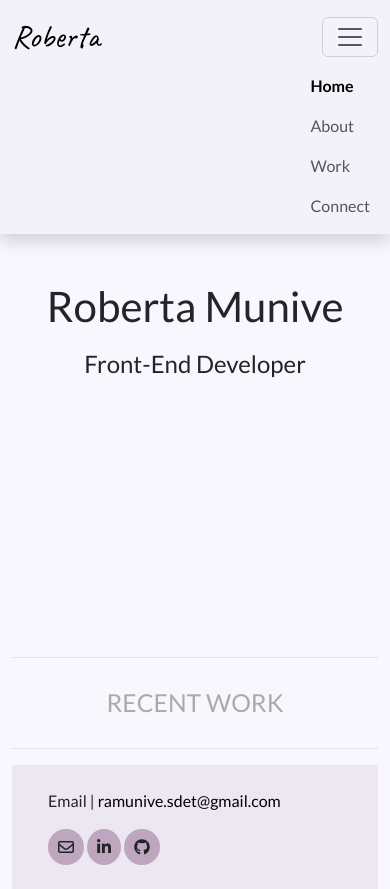
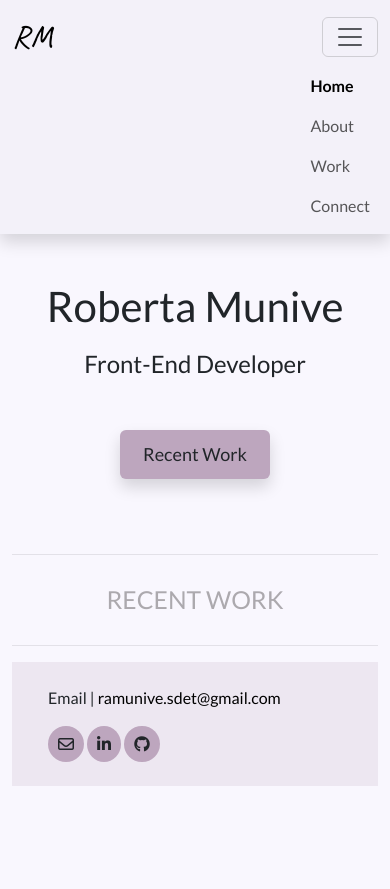
Before and after one commit to roberta-munive/portfolio-website-responsive, a plain HTML site: page index.html in a window 390 px wide. After the commit the page ends 844 px from the top, so only its background shows below. Drawn offline with nearby package versions, Linux system fonts and the light colour scheme.

Commit message:
made adjustment to navbar

```diff
--- a/css/style.css
+++ b/css/style.css
@@ -29,8 +29,8 @@
   /* rgb(249, 247, 254) */
   --branding-light: rgb(249, 247, 254);
   --branding-medium: rgb(189, 166, 190);
-  /* --branding-dark: rgb(88, 57, 86); */
-  --branding-dark: rgb(69, 47, 70);
+  --branding-dark: rgb(88, 57, 86);
+  /* --branding-dark: rgb(69, 47, 70); */
   --section-header-text: rgb(172, 169, 174);
 }
 /*
@@ -55,6 +55,8 @@ hr {
 
 /* NAVIGATION BAR */
 
+
+/* make nav link bold for active page */
 nav li a.active {
   font-weight: bold;
 }
@@ -72,10 +74,30 @@ nav li a.active {
 
 /* Hero Section */
 .hero-container {
-  margin: 275px 0;
+  margin: 175px 0 75px 0;
 }
 
 /* Recent Work Section */
+
+.recent-work-btn {
+  background-color: var(--branding-medium);
+  display: block;
+  font-size: 18px;
+  font-weight: 500;
+  margin: 0 auto;
+  max-width: 150px;
+  padding: 10px 10px;
+  text-align: center;
+}
+
+.recent-work-btn:hover{
+  background-color: var(--branding-dark);
+  color: var(--branding-light);
+}
+
+.recent-work-btn-container {
+  margin-bottom: 30px;
+}
 
 .recent-work-header {
   margin: 30px;
@@ -92,6 +114,11 @@ i {
 .email {
   color: black;
   text-decoration: none;
+}
+
+i:hover{
+  background-color: var(--branding-dark);
+  color: var(--branding-light);
 }
 
 .email:hover {
@@ -130,9 +157,14 @@ i {
 }
 
 @media (max-width: 920px) {
+
   .name {
     font-size: 42px;
     line-height: 1.5;
+  }
+
+  .hero-container {
+    margin-top: 275px;
   }
 
   .introduction-container {
--- a/index.html
+++ b/index.html
@@ -36,7 +36,7 @@
       <!-- Navigation Bar Section -->
       <nav class="navbar fixed-top navbar-expand-lg navbar-background shadow">
         <div class="container">
-          <a class="navbar-brand logo-name" href="/" title="Home">Roberta</a>
+          <a class="navbar-brand logo-name" href="/" title="Home">RM</a>
           <button
             class="navbar-toggler"
             type="button"
@@ -53,10 +53,10 @@
             <ul class="navbar-nav">
               <li class="nav-item">
                 <a
-                  class="nav-link active me-4"
-                  aria-current="page"
+                  class="nav-link me-4 active"
                   href="/"
                   title="Home"
+                  aria-current="page"
                   >Home</a
                 >
               </li>
@@ -83,13 +83,24 @@
         <!-- <h2 class="greeting">Hello, I am</h2> -->
         <h1 class="name">Roberta Munive</h1>
         <h3 class="job-title">Front-End Developer</h3>
+        <div class="recent-work-btn-container mt-5">
+          <a
+            href="/index.html#recent-work-section"
+            class="btn recent-work-btn shadow"
+            >Recent Work</a
+          >
+        </div>
       </div>
 
       <!-- Recent Work Section -->
 
-      <hr>
-      <h2 class="text-uppercase text-center recent-work-header">Recent Work</h2>
-      <hr>
+      <hr />
+      <div id="recent-work-section">
+        <h2 class="text-uppercase text-center recent-work-header">
+          Recent Work
+        </h2>
+      </div>
+      <hr />
 
       <!-- Footer Section -->
 
```
